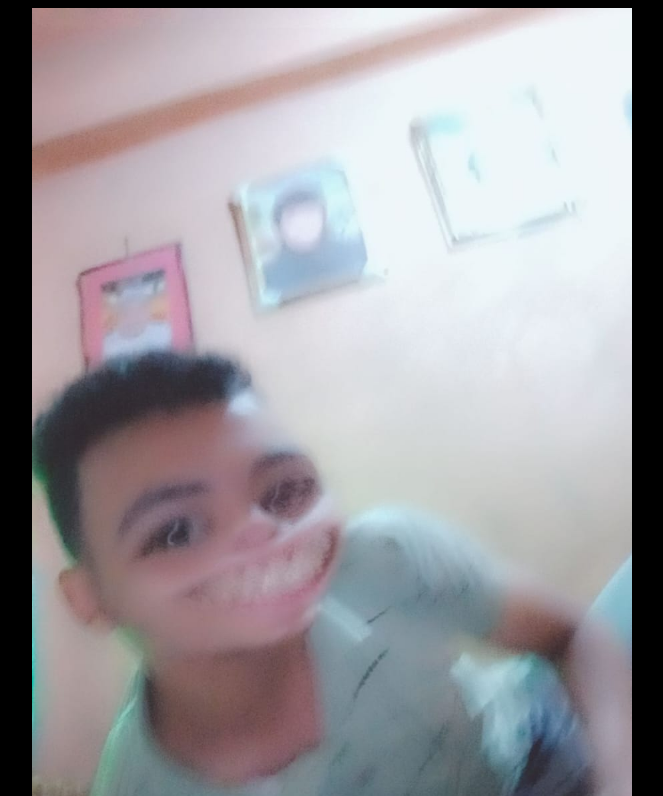
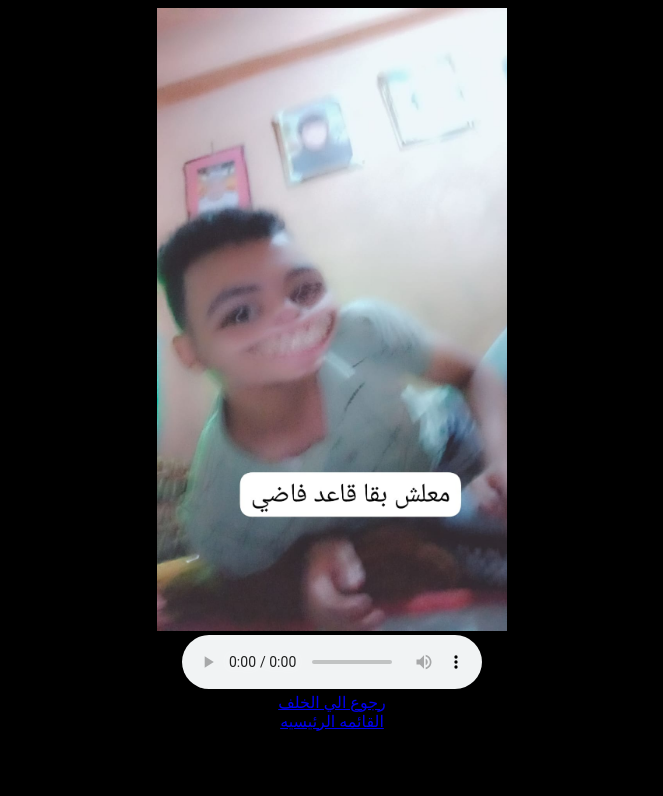
Before and after one commit to msqar3435-blip/sakr7, a plain HTML site: page index3.html in a window 1280 px wide. Shown: the top 796 px of the page, without its empty margins (308-971 px from the left). Drawn offline with Linux system fonts and the light colour scheme.

Commit message:
Update index3.html

```diff
--- a/index3.html
+++ b/index3.html
@@ -6,7 +6,7 @@
     <title>القدوه</title>
 </head>
 <body style="text-align: center;" bgcolor="black">
-   <img src="mohamed.jpg" width="600"><br>
+   <img src="mohamed.jpg" width="350"><br>
    <audio src="mohamed.mp3" controls></audio><br>
        <a style="text-align: right;" href="index2.html">رجوع الي الخلف</a><br>
        <a style="text-align: left;" href="index.html">القائمه الرئيسيه</a><br>
```
